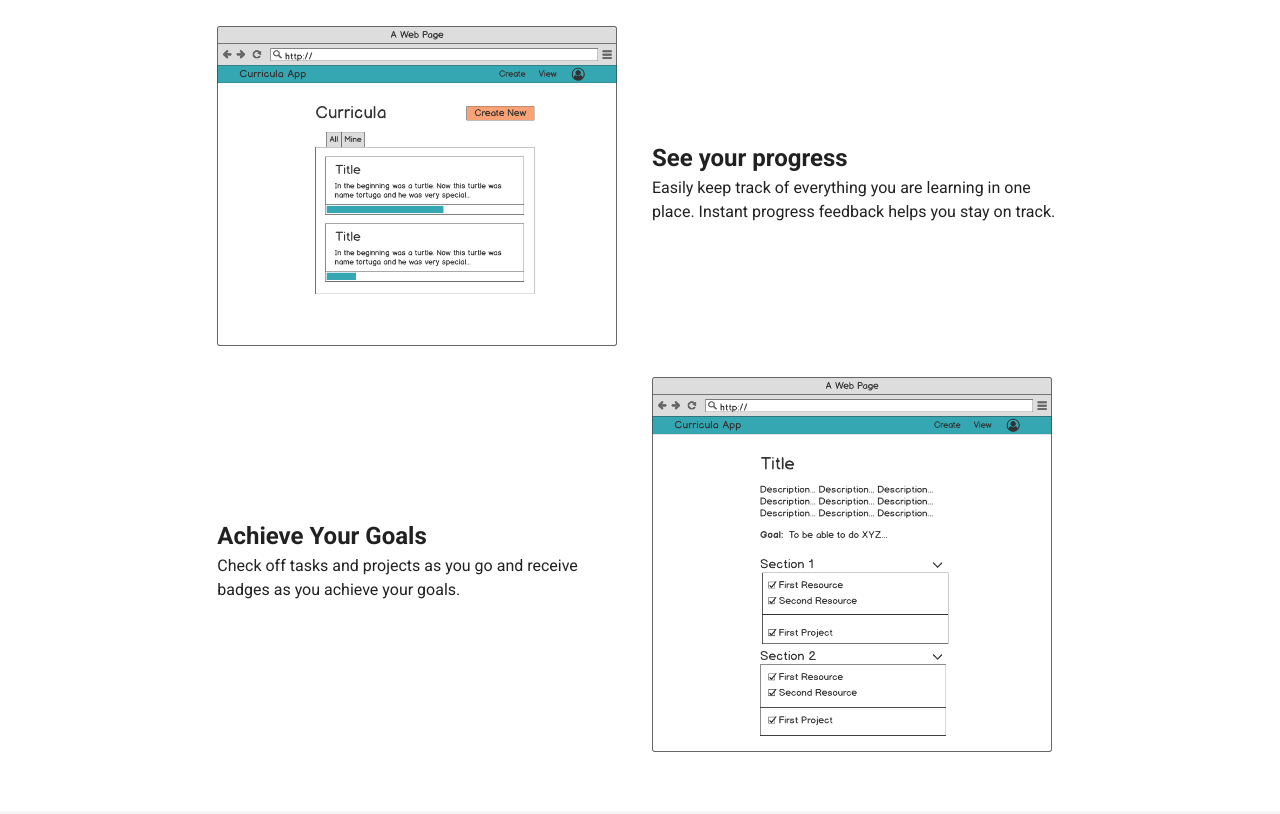
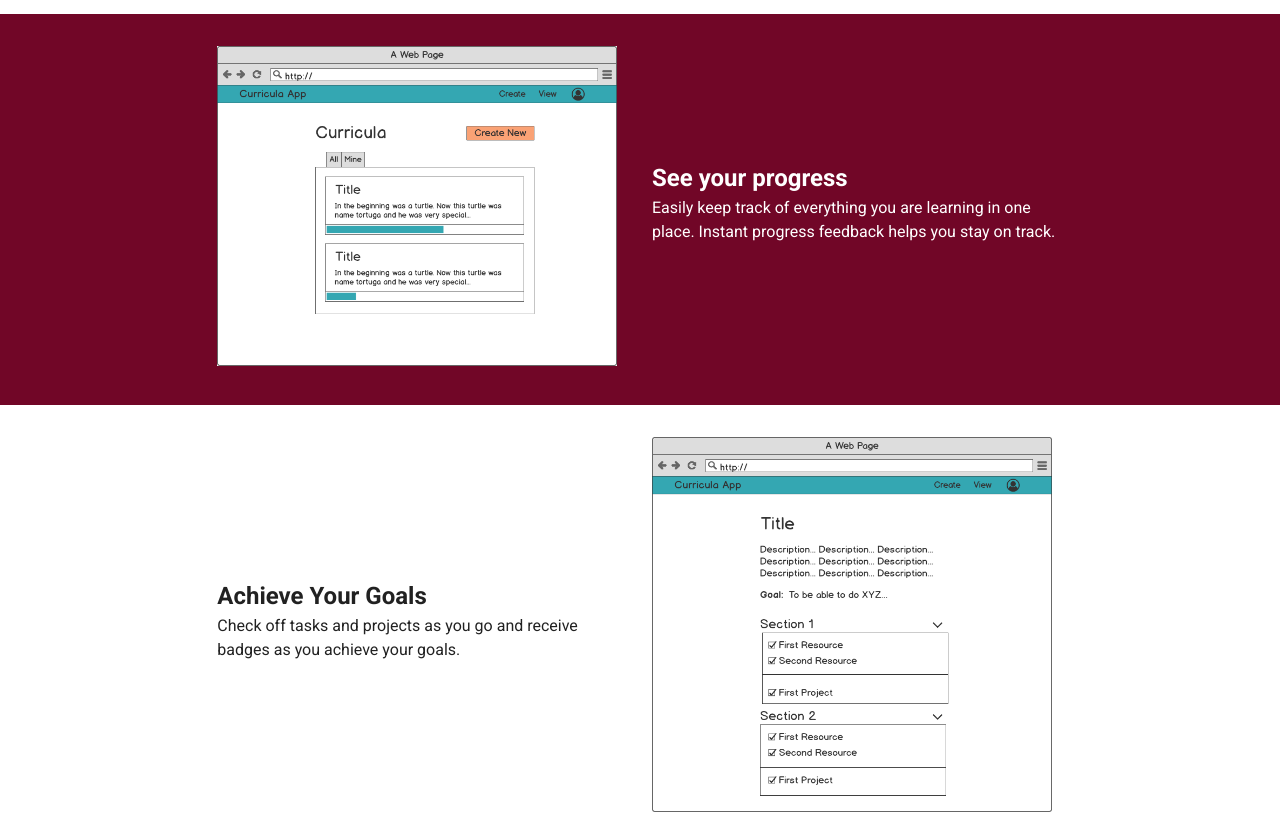
Before and after one commit to faraday-academy/curriculum-app, a Vue app in the folder curriculum-front/: page / in a window 1280 px wide. Shown: the part 500-1314 px from the top of the page. Built offline with nearby package versions, Linux system fonts and the light colour scheme.

Commit message:
front-end layout cleanup and nav link bug fix

```diff
--- a/curriculum-front/src/App.vue
+++ b/curriculum-front/src/App.vue
@@ -1,7 +1,7 @@
 <template>
   <v-app id="app">
     <TopNav />
-    <v-content>
+    <v-content mb-8>
       <router-view/>
     </v-content>
     <v-snackbar
--- a/curriculum-front/src/components/TopNav.vue
+++ b/curriculum-front/src/components/TopNav.vue
@@ -5,10 +5,10 @@
     <v-spacer></v-spacer>
 
     <v-toolbar-items>
-      <v-btn to="/" text>
+      <v-btn to="/" exact text>
         Home
       </v-btn>
-      <v-btn to="/curricula" text>
+      <v-btn to="/curricula" exact text>
         View All
       </v-btn>
       <v-btn v-if="user.token" to="/curricula/create" text>
--- a/curriculum-front/src/sass/components/_home.sass
+++ b/curriculum-front/src/sass/components/_home.sass
@@ -1,14 +1,13 @@
 .home-page
   .curricula-list
     margin-top: 40px
-  .placeholder-image
-    height: 300px
-    width: 100%
-    background-color: gray
-    margin: 60px 0
   .demo-screenshot
     width: 400px
   .home-section-two
     margin-top: 50px
+    padding: 20px 0
+    background-color: #710627
+    color: #fff
   .home-section-three
     margin-bottom: 100px
+    padding: 20px 0
--- a/curriculum-front/src/views/DisplayCurricula.vue
+++ b/curriculum-front/src/views/DisplayCurricula.vue
@@ -6,9 +6,13 @@
       sm="8"
       offset-sm="2"
     >
-      <div class="page-header">
+      <div class="page-header mb-5">
         <h1>Curricula</h1>
-        <v-btn v-if="user.token" @click="$router.push('/curricula/create')">
+        <v-btn
+          v-if="user.token"
+          color="accent"
+          @click="$router.push('/curricula/create')"
+        >
           Create New
         </v-btn>
       </div>
--- a/curriculum-front/src/views/auth/AuthTemplate.vue
+++ b/curriculum-front/src/views/auth/AuthTemplate.vue
@@ -1,5 +1,5 @@
 <template>
-  <v-row class="auth-wrapper">
+  <v-row class="auth-wrapper mt-10">
     <v-col sm="6" offset-sm="3" md="4" offset-md="4">
       <v-form class="create-form">
         <v-card>
```
